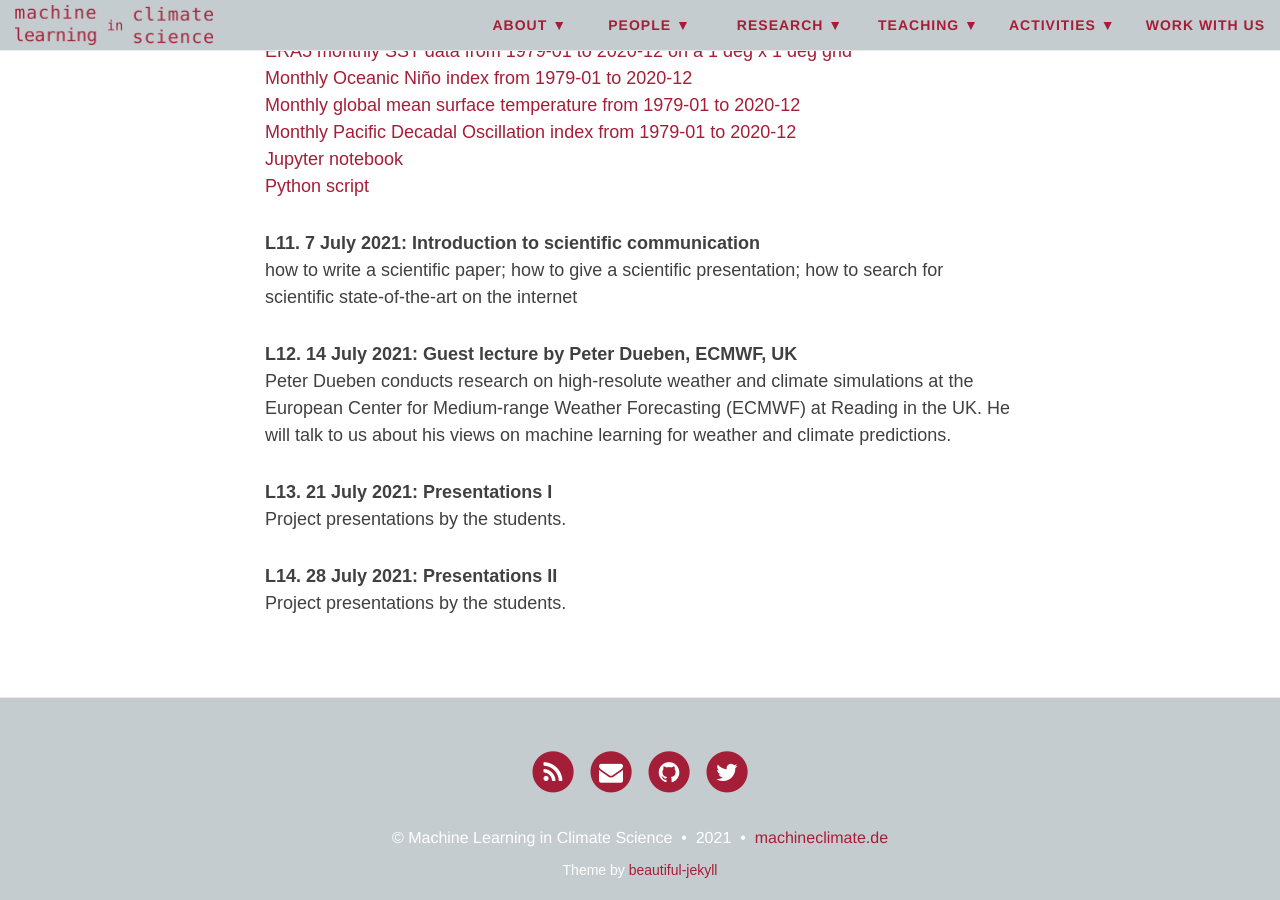
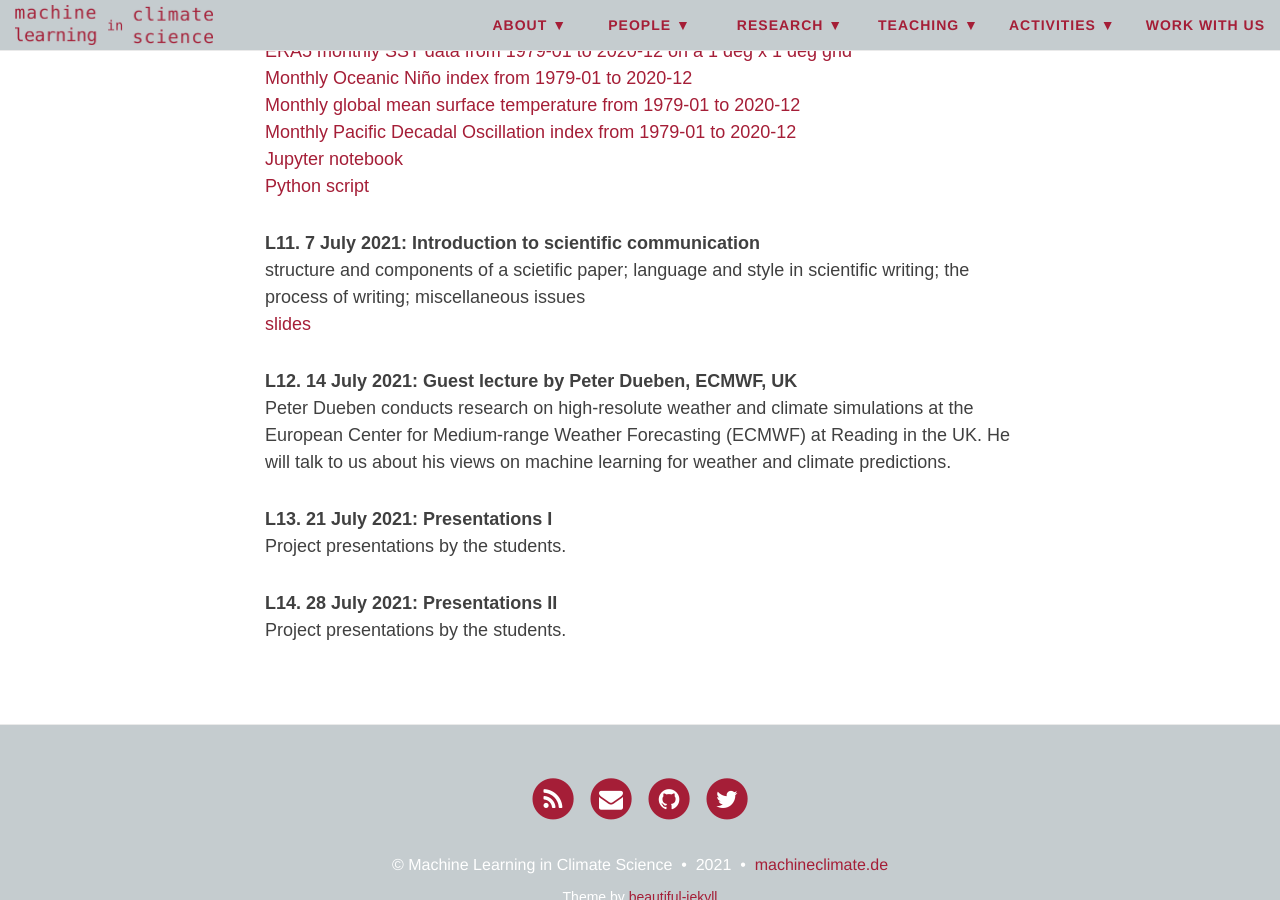
Before and after one commit to mlcs/mlcs.github.io, a Jekyll site: the page built from teaching/summer2021.md, in a window 1280 px wide and 900 px high, scrolled down 3562 px. Built offline with Jekyll 4.4.1, drawn with Linux system fonts in a browser that asks for light colours; nearby versions of some CDN libraries.

Commit message:
sose2021 -> add slides for L11

```diff
--- a/teaching/summer2021.md
+++ b/teaching/summer2021.md
@@ -147,8 +147,9 @@ grid](/files/sose2021/tutorial/sst_1979_2020_pacific_coarse.nc)
 [Python script](/files/sose2021/tutorial/pca_pacific.py)
 
 **L11. 7 July 2021: Introduction to scientific communication**
-how to write a scientific paper; how to give a scientific presentation;
-how to search for scientific state-of-the-art on the internet
+structure and components of a scietific paper; language and style in
+scientific writing; the process of writing; miscellaneous issues
+[slides](/files/sose2021/l11.pdf)
 
 **L12. 14 July 2021: Guest lecture by Peter Dueben, ECMWF, UK**
 Peter Dueben conducts research on high-resolute weather and climate
```
Also changed, not shown: 1 other file.
